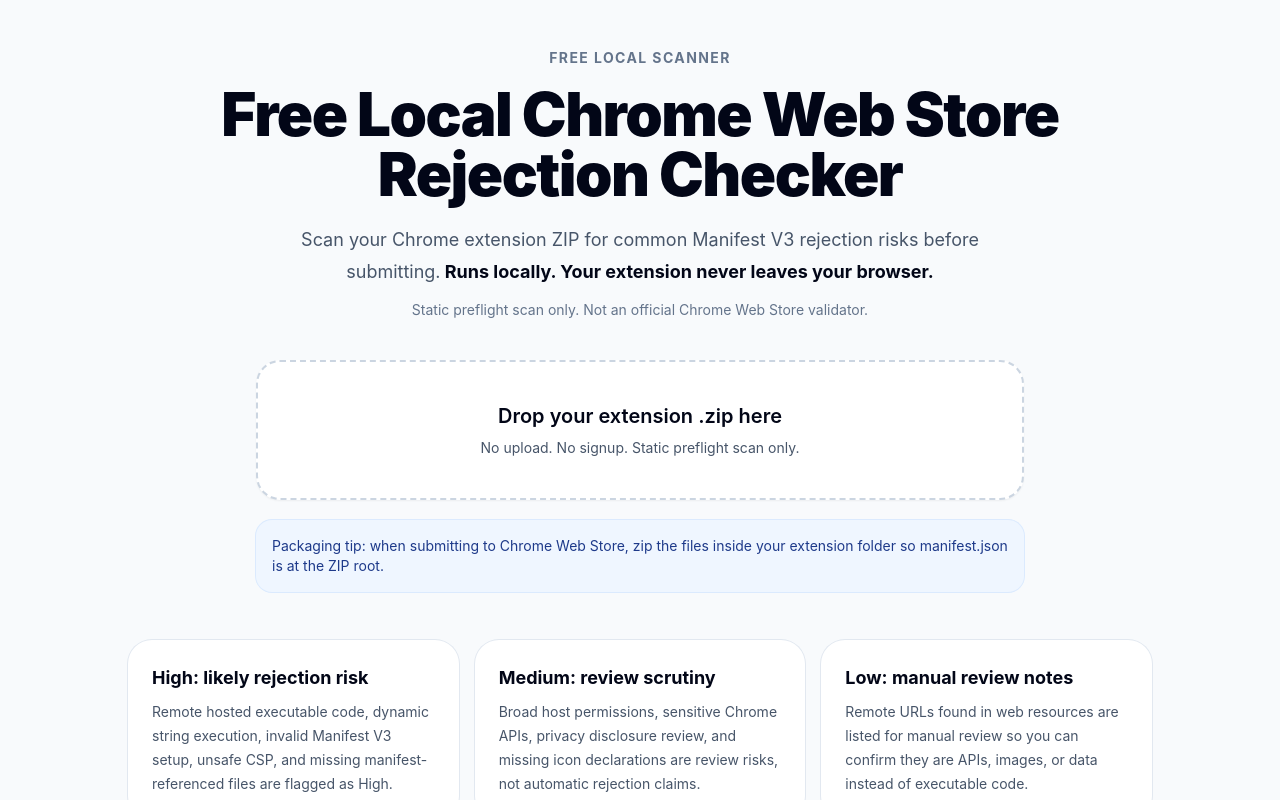
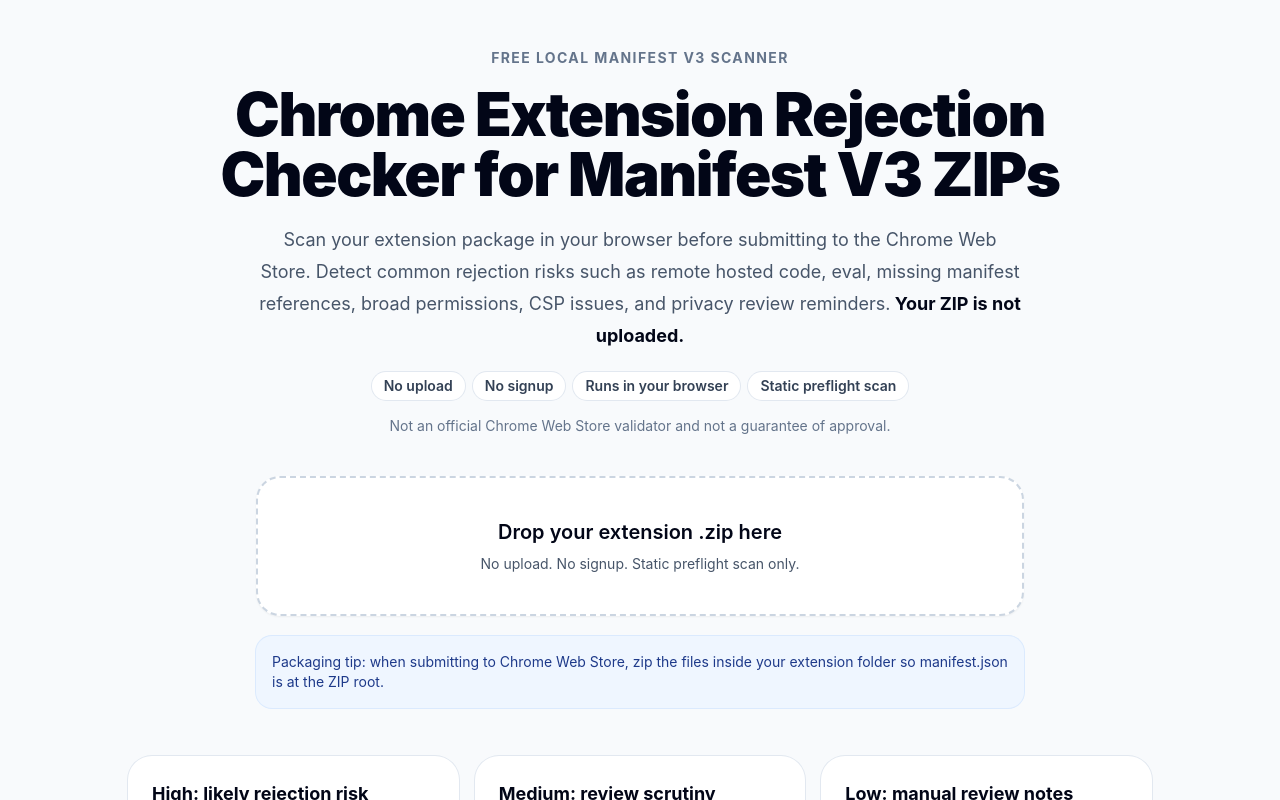
Before and after one commit to whywbhydyq/chrome-extension-rejection-checker, a React (Vite) app: page / in a window 1280 px wide. Shown: the top 800 px of the page. Built offline with nearby package versions, Linux system fonts and the light colour scheme.

Commit message:
Strengthen homepage hero positioning

```diff
--- a/src/components/HeroSection.tsx
+++ b/src/components/HeroSection.tsx
@@ -1,13 +1,23 @@
 export function HeroSection() {
   return (
     <div className="text-center">
-      <p className="text-sm font-bold uppercase tracking-widest text-slate-500">Free local scanner</p>
-      <h1 className="mt-4 text-4xl font-black tracking-tight sm:text-6xl">Free Local Chrome Web Store Rejection Checker</h1>
+      <p className="text-sm font-bold uppercase tracking-widest text-slate-500">Free local Manifest V3 scanner</p>
+      <h1 className="mt-4 text-4xl font-black tracking-tight sm:text-6xl">
+        Chrome Extension Rejection Checker for Manifest V3 ZIPs
+      </h1>
       <p className="mx-auto mt-5 max-w-3xl text-lg leading-8 text-slate-600">
-        Scan your Chrome extension ZIP for common Manifest V3 rejection risks before submitting.
-        <strong className="text-slate-950"> Runs locally. Your extension never leaves your browser.</strong>
+        Scan your extension package in your browser before submitting to the Chrome Web Store. Detect common rejection risks such as remote hosted code, eval, missing manifest references, broad permissions, CSP issues, and privacy review reminders.
+        <strong className="text-slate-950"> Your ZIP is not uploaded.</strong>
       </p>
-      <p className="mt-3 text-sm text-slate-500">Static preflight scan only. Not an official Chrome Web Store validator.</p>
+      <div className="mx-auto mt-5 flex max-w-3xl flex-wrap items-center justify-center gap-2 text-sm font-semibold text-slate-700">
+        <span className="rounded-full bg-white px-3 py-1 ring-1 ring-slate-200">No upload</span>
+        <span className="rounded-full bg-white px-3 py-1 ring-1 ring-slate-200">No signup</span>
+        <span className="rounded-full bg-white px-3 py-1 ring-1 ring-slate-200">Runs in your browser</span>
+        <span className="rounded-full bg-white px-3 py-1 ring-1 ring-slate-200">Static preflight scan</span>
+      </div>
+      <p className="mt-4 text-sm text-slate-500">
+        Not an official Chrome Web Store validator and not a guarantee of approval.
+      </p>
     </div>
   )
 }
```
